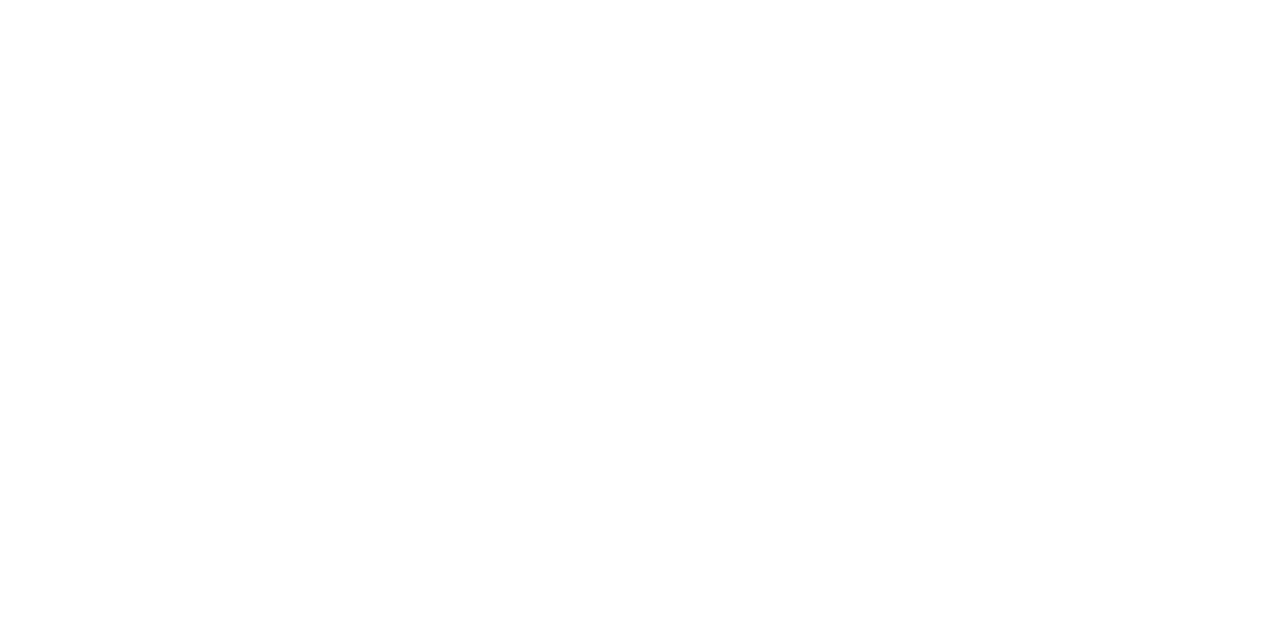
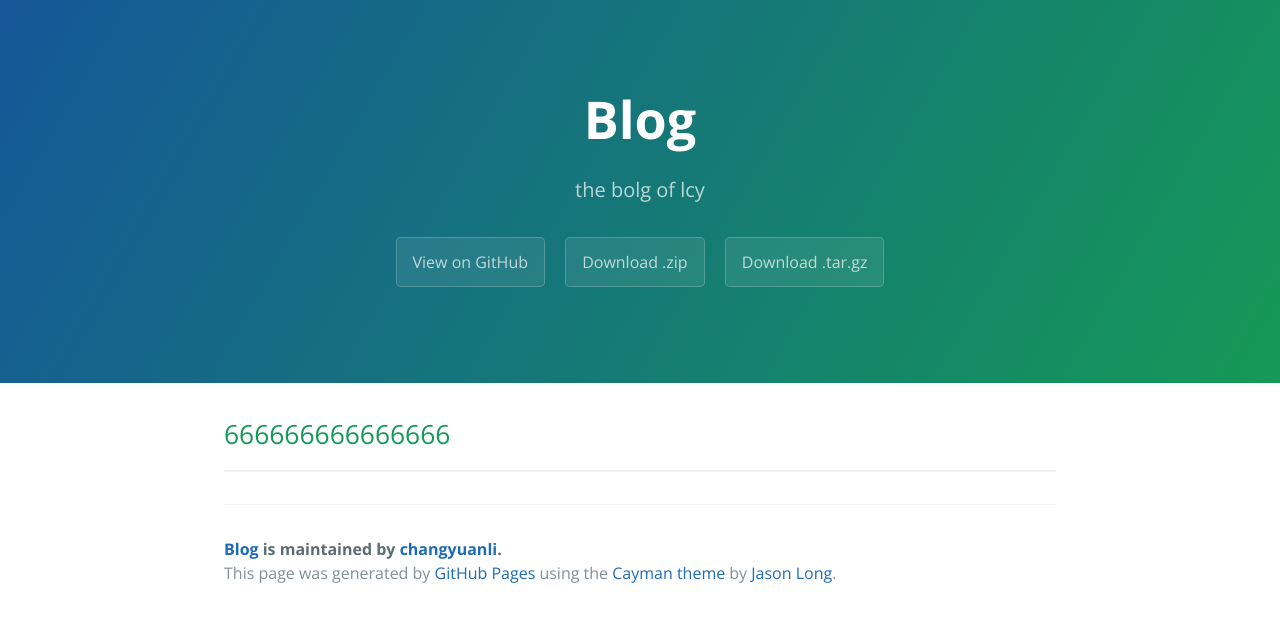
Before and after one commit to changyuanli/blog, a plain HTML site: page index.html in a window 1280 px wide. Drawn offline with nearby package versions, Linux system fonts and the light colour scheme.

Commit message:
Create gh-pages branch via GitHub

```diff
--- a/index.html
+++ b/index.html
@@ -10,6 +10,27 @@
     <link rel="stylesheet" type="text/css" href="stylesheets/github-light.css" media="screen">
   </head>
   <body>
+    <section class="page-header">
+      <h1 class="project-name">Blog</h1>
+      <h2 class="project-tagline">the bolg of lcy</h2>
+      <a href="https://github.com/changyuanli/blog" class="btn">View on GitHub</a>
+      <a href="https://github.com/changyuanli/blog/zipball/master" class="btn">Download .zip</a>
+      <a href="https://github.com/changyuanli/blog/tarball/master" class="btn">Download .tar.gz</a>
+    </section>
+
+    <section class="main-content">
+      <h2>
+<a id="666666666666666" class="anchor" href="#666666666666666" aria-hidden="true"><span class="octicon octicon-link"></span></a>666666666666666</h2>
+
+<hr>
+
+      <footer class="site-footer">
+        <span class="site-footer-owner"><a href="https://github.com/changyuanli/blog">Blog</a> is maintained by <a href="https://github.com/changyuanli">changyuanli</a>.</span>
+
+        <span class="site-footer-credits">This page was generated by <a href="https://pages.github.com">GitHub Pages</a> using the <a href="https://github.com/jasonlong/cayman-theme">Cayman theme</a> by <a href="https://twitter.com/jasonlong">Jason Long</a>.</span>
+      </footer>
+
+    </section>
 
 
   </body>
--- a/params.json
+++ b/params.json
@@ -1 +1 @@
-{"name":"Blog","tagline":"the bolg of lcy","body":"# hi lcy\r\n![china map](https://www.cryptocoinsnews.com/wp-content/uploads/2015/02/Flag_map_of_China__Taiwan.png)\r\n****bold\r\n_italic_\r\n\r\n***\r\n","google":"","note":"Don't delete this file! It's used internally to help with page regeneration."}
+{"name":"Blog","tagline":"the bolg of lcy","body":"## 666666666666666\r\n\r\n***\r\n","google":"","note":"Don't delete this file! It's used internally to help with page regeneration."}
```
